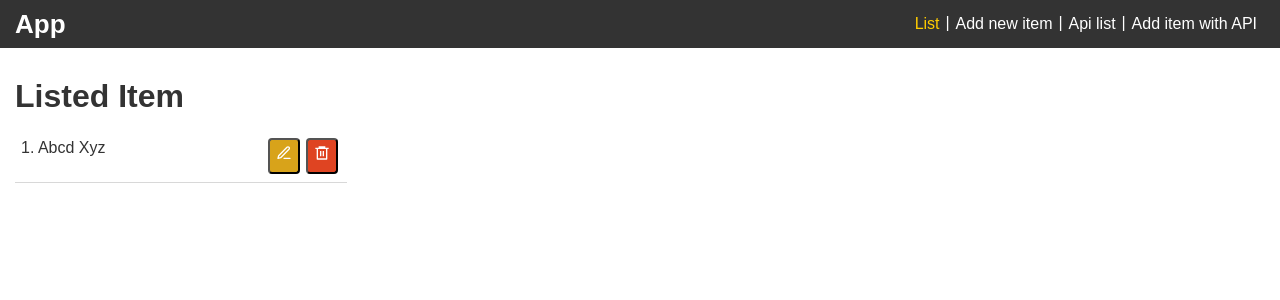
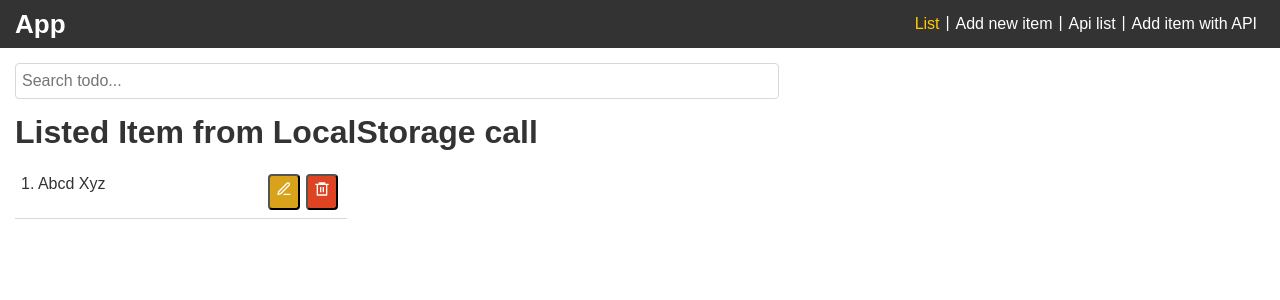
Before and after one commit to Kaustavi-Banerjee/myreact-todo, a React (Create React App) app: page / in a window 1280 px wide. Shown: the top 300 px of the page. Built offline with nearby package versions, Linux system fonts and the light colour scheme.

Commit message:
search operation done

```diff
--- a/src/App.css
+++ b/src/App.css
@@ -1,5 +1,7 @@
 @import './styles/component/_button.css';
 @import './styles/component/_form.css';
+
+@import './styles//component//_common.css';
 
 body {
   font-size: 16px;
--- a/src/screen/TodoListParseScreen.tsx
+++ b/src/screen/TodoListParseScreen.tsx
@@ -7,6 +7,7 @@ import './../component/ListRow/ListRow.scoped.css';
 
 export default function TodoListParseScreen() {
   const [todoArr, setTodoArr] = useState<any[]>([]);
+  const [filteredArr, setFilteredArr] = useState<any[]>([]);
   const navigate = useNavigate();
 
   async function deleteFn(id: string) {
@@ -18,6 +19,17 @@ export default function TodoListParseScreen() {
     alert("Item is deleted.");
   }
 
+  const searchTodos = (v: string) => {
+    if (v !== '') {
+      const filteredItem = todoArr.filter(item =>
+        item.text.text.includes(v)
+      );
+      setFilteredArr(filteredItem);
+    } else {
+      setFilteredArr(todoArr);
+    }
+  }
+
   useEffect(() => {
     (async () => {
       const response = await TodoApi.get('/classes/Todo');
@@ -26,10 +38,14 @@ export default function TodoListParseScreen() {
   }, [setTodoArr])
 
   return <div className="container">
-    <h1>Listed Item</h1>
+    <input type="text" placeholder="Search todo..." className="search-input"
+    onChange={(e: any) => searchTodos(e.target.value)} />
+
+    <h1>Listed Item from API call</h1>
     <div>
       <ol>
-      {todoArr.map((i, index) => {
+      {filteredArr.length > 0 ? (
+        filteredArr.map((i, index) => {
           return (
             <li key={index} className="item-row">
               <span>
@@ -46,7 +62,28 @@ export default function TodoListParseScreen() {
             </div>
             </li>
           )
-      })}
+        })
+      ) : (
+            todoArr.map((i, index) => {
+              return (
+                <li key={index} className="item-row">
+                  <span>
+                    <span>{index+1}.{' '}</span>
+                    {i.text.text}
+                  </span>
+                  <div>
+                  <button className="btn-warning btn" onClick={() => {navigate(`/api/edit/${i.objectId}`)}}>
+                    <FiEdit3 />
+                  </button>
+                  <button className="btn-danger btn" onClick={() => deleteFn(i.objectId)}>
+                    <RiDeleteBin6Line />
+                  </button>
+                </div>
+                </li>
+              )
+            })
+      )}
+
       </ol>
     </div>
   </div>;
--- a/src/screen/TodoListScreen.tsx
+++ b/src/screen/TodoListScreen.tsx
@@ -7,18 +7,39 @@ import { RootState } from '../lib/redux-store/store';
 export default function TodoListScreen() {
   const list = useSelector((state: RootState) => state.list.todoItem || []);
   const dispatch = useDispatch();
+  const [filteredArr, setFilteredArr] = useState<any[]>([]);
 
   const deleteFn = (id: number) => {
     dispatch(deleteItem(id));
     alert('Item is deleted successfully.');
   }
 
+  const searchTodos = (v: string) => {
+    if (v !== '') {
+      const filteredItem = list.filter(item => item.text.includes(v));
+      setFilteredArr(filteredItem);
+    } else {
+      setFilteredArr(list);
+    }
+  }
+
   return <div className="container">
-    <h1>Listed Item</h1>
-    {list.map((item, index) => {
-      return (
-        <ListRow item={item} key={index} deleteFn={() => deleteFn(item.id)} />
-      );
-    })}
+    <input type="text" placeholder="Search todo..." className="search-input"
+    onChange={(e: any) => searchTodos(e.target.value)} />
+
+    <h1>Listed Item from LocalStorage call</h1>
+    {filteredArr.length > 0 ? (
+      filteredArr.map((item, index) => {
+        return (
+          <ListRow item={item} key={index} deleteFn={() => deleteFn(item.id)} />
+        );
+      })
+    ) : (
+      list.map((item, index) => {
+        return (
+          <ListRow item={item} key={index} deleteFn={() => deleteFn(item.id)} />
+        );
+      })
+    )}
   </div>;
 }
--- /dev/null
+++ b/src/styles/component/_common.css
@@ -0,0 +1,3 @@
+.m-0 {
+  margin: 0;
+}
--- a/src/styles/component/_form.css
+++ b/src/styles/component/_form.css
@@ -1,5 +1,11 @@
 .todo-form {
   max-width: 360px;
+}
+
+.search-form {
+  max-width: 360px;
+  display: flex;
+  justify-content: space-between;
 }
 
 .form-label {
@@ -15,3 +21,12 @@
   padding: 8px 6px;
   font-size: 16px;
 }
+
+.search-input {
+  border: 1px solid #D8D8D8;
+  border-radius: 4px;
+  padding: 8px 6px;
+  font-size: 16px;
+  width: 100%;
+  max-width: 60%;
+}
```
Lines whose indentation alone changed are shown as unchanged.
